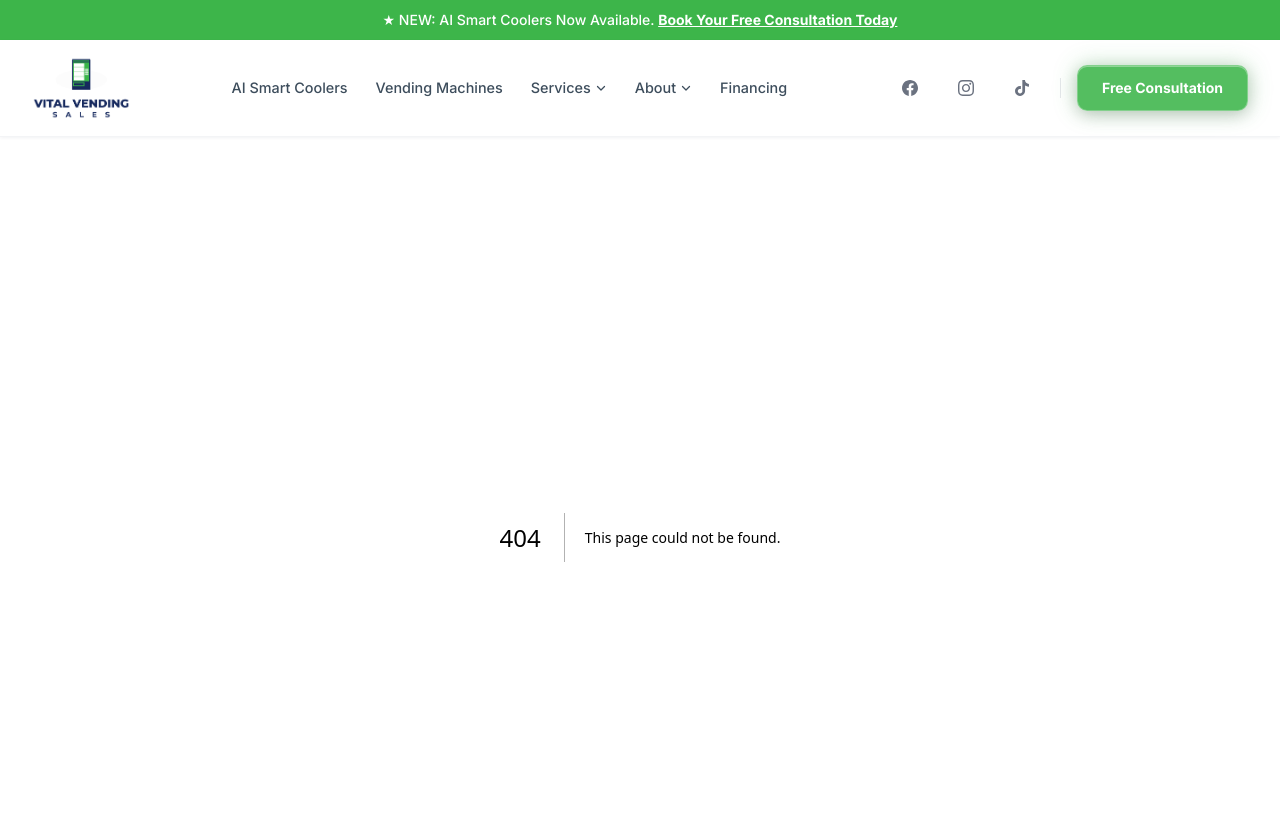
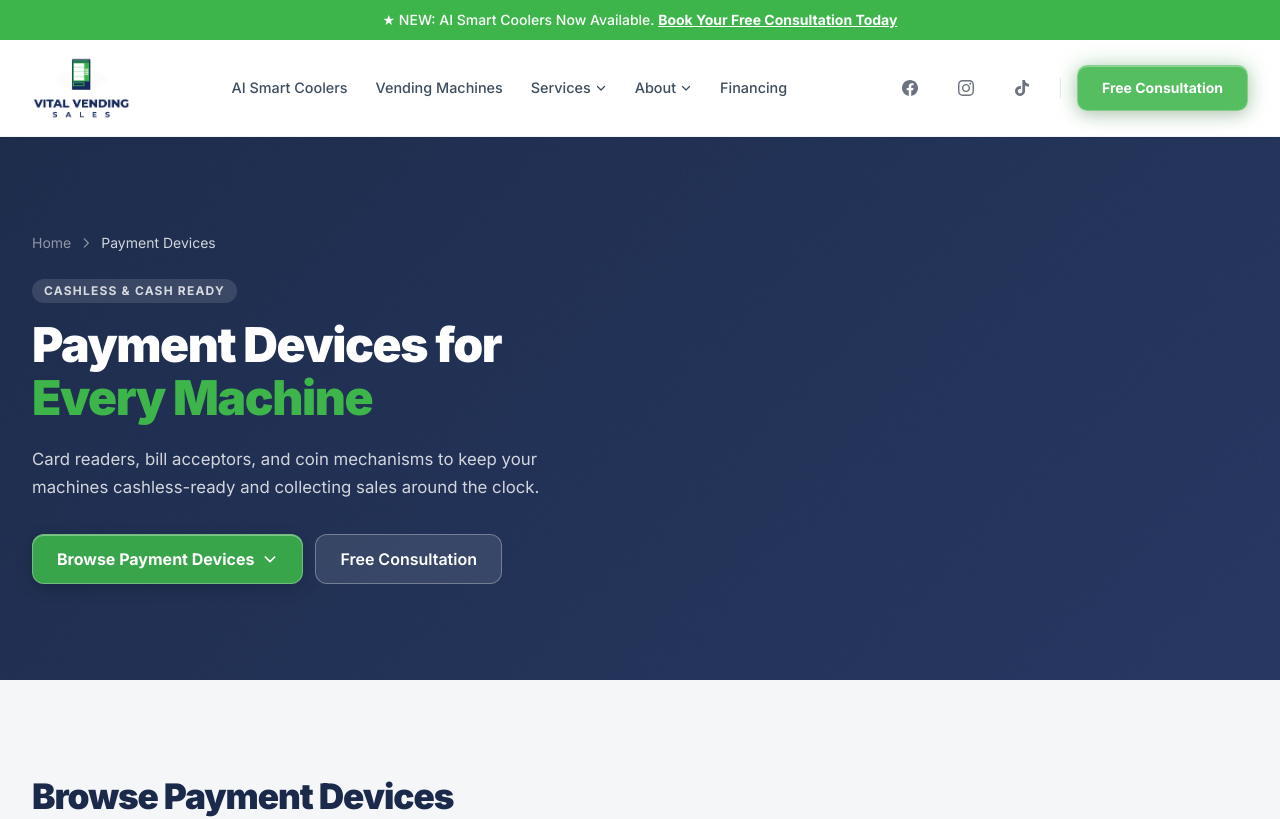
Before and after one commit to chjdombeck/vitalvendingsales, a Next.js app: page /payment-devices in a window 1280 px wide. Before the commit this address had no page. Shown: the top 819 px of the page. Built offline with nearby package versions, Linux system fonts and the light colour scheme.

Commit message:
Rename Payment Solutions page to Payment Devices
Renames /payment-solutions to /payment-devices with a permanent
redirect from the old URL, and updates the nav label to match.

Co-Authored-By: Claude Sonnet 5 <noreply@anthropic.com>

```diff
--- a/app/payment-solutions/page.js
+++ b/app/payment-devices/page.js
@@ -85,7 +85,7 @@ export default function PaymentSolutions() {
           <nav className="mb-6 flex items-center gap-2 text-sm" style={{ color: 'rgba(255,255,255,0.5)' }}>
             <Link href="/" className="hover:text-white transition-colors">Home</Link>
             <svg className="w-3.5 h-3.5" fill="none" stroke="currentColor" strokeWidth="2" viewBox="0 0 24 24"><path strokeLinecap="round" strokeLinejoin="round" d="M9 5l7 7-7 7" /></svg>
-            <span style={{ color: 'rgba(255,255,255,0.8)' }}>Payment Solutions</span>
+            <span style={{ color: 'rgba(255,255,255,0.8)' }}>Payment Devices</span>
           </nav>
           <div className="max-w-3xl">
             <div className="inline-block px-3 py-1 rounded-full text-xs font-bold uppercase mb-4" style={{ background: 'rgba(255,255,255,0.12)', color: 'rgba(255,255,255,0.8)', letterSpacing: '0.1em' }}>Cashless &amp; Cash Ready</div>
--- a/components/Navbar.jsx
+++ b/components/Navbar.jsx
@@ -7,7 +7,7 @@ import Image from 'next/image';
 const SERVICES_MENU = [
   { href: '/request-service?tab=maintenance', label: 'Request Maintenance' },
   { href: '/request-service?tab=move', label: 'Request Move' },
-  { href: '/payment-solutions', label: 'Payment Solutions' },
+  { href: '/payment-devices', label: 'Payment Devices' },
 ];
 
 const ABOUT_MENU = [
--- a/next.config.mjs
+++ b/next.config.mjs
@@ -15,6 +15,11 @@ const nextConfig = {
       {
         source: '/smart-coolers/haha-:slug',
         destination: '/smart-coolers',
+        permanent: true,
+      },
+      {
+        source: '/payment-solutions',
+        destination: '/payment-devices',
         permanent: true,
       },
     ];
```
